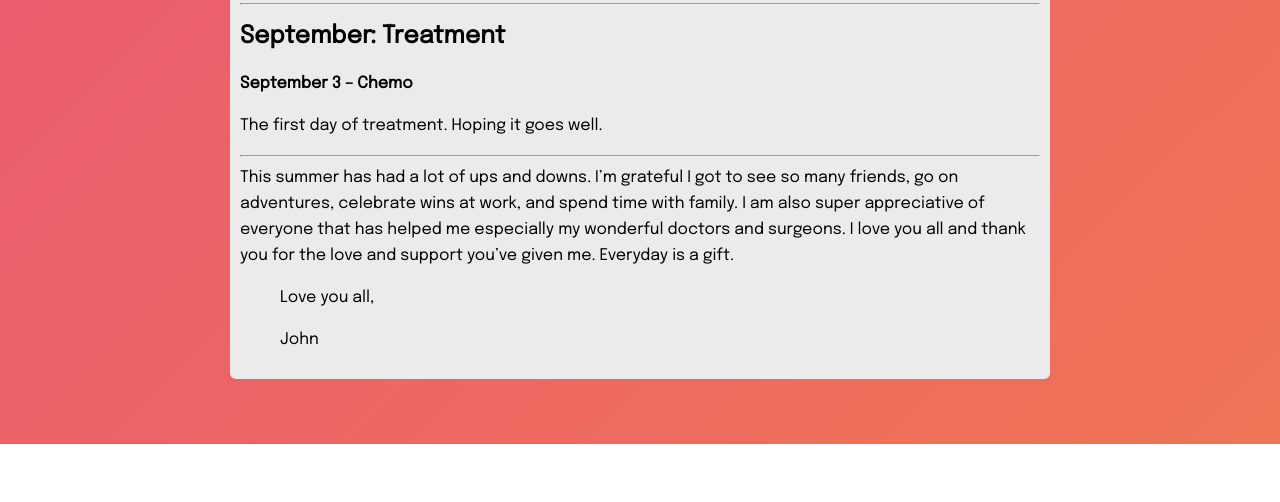
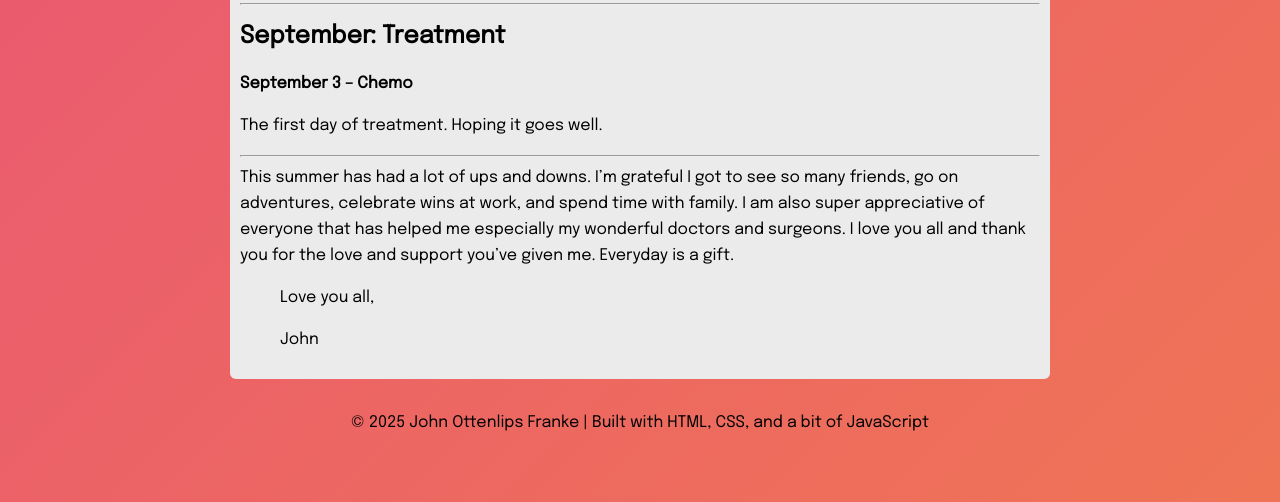
Before and after one commit to jottenlips/jottenlips.github.io, a website: page docs/blog/cancer/finding-out-8-30-2025/index.html in a window 1280 px wide. Shown: the part 6738-7240 px from the top of the page. Before the commit the page ends 7182 px from the top, so only its background shows below. Drawn offline with nearby package versions, Linux system fonts and the light colour scheme.

Commit message:
deploy site

```diff
--- a/docs/blog/cancer/finding-out-8-30-2025/index.html
+++ b/docs/blog/cancer/finding-out-8-30-2025/index.html
@@ -156,6 +156,12 @@
 <p>John</p>
 </blockquote>
       </div>
+      <div class="footer">
+        <p>
+          &copy; 2025 John Ottenlips Franke | Built with HTML, CSS, and a bit of
+          JavaScript
+        </p>
+
     </div>
 
     <script>
```
Also changed, not shown: docs/blog/cancer/index.html (+6 -0 lines), docs/blog/climbing/index.html (+6 -0 lines), docs/blog/index.html (+6 -0 lines), docs/blog/recipes/index.html (+6 -0 lines), docs/blog/recipes/micro-recipes/index.html (+6 -0 lines), docs/blog/recipes/one-bowl-no-knead-bread/index.html (+6 -0 lines), docs/contribute/index.html (+6 -0 lines), docs/index.html (+6 -0 lines), docs/music/index.html (+6 -0 lines), docs/music/nasvhille-music-october-2020/index.html (+6 -0 lines), docs/music/playing-changes/index.html (+6 -0 lines), docs/programming/functions/index.html (+6 -0 lines), docs/programming/index.html (+6 -0 lines), docs/programming/raspberry-pi-kodi/index.html (+6 -0 lines), 3 more files.
